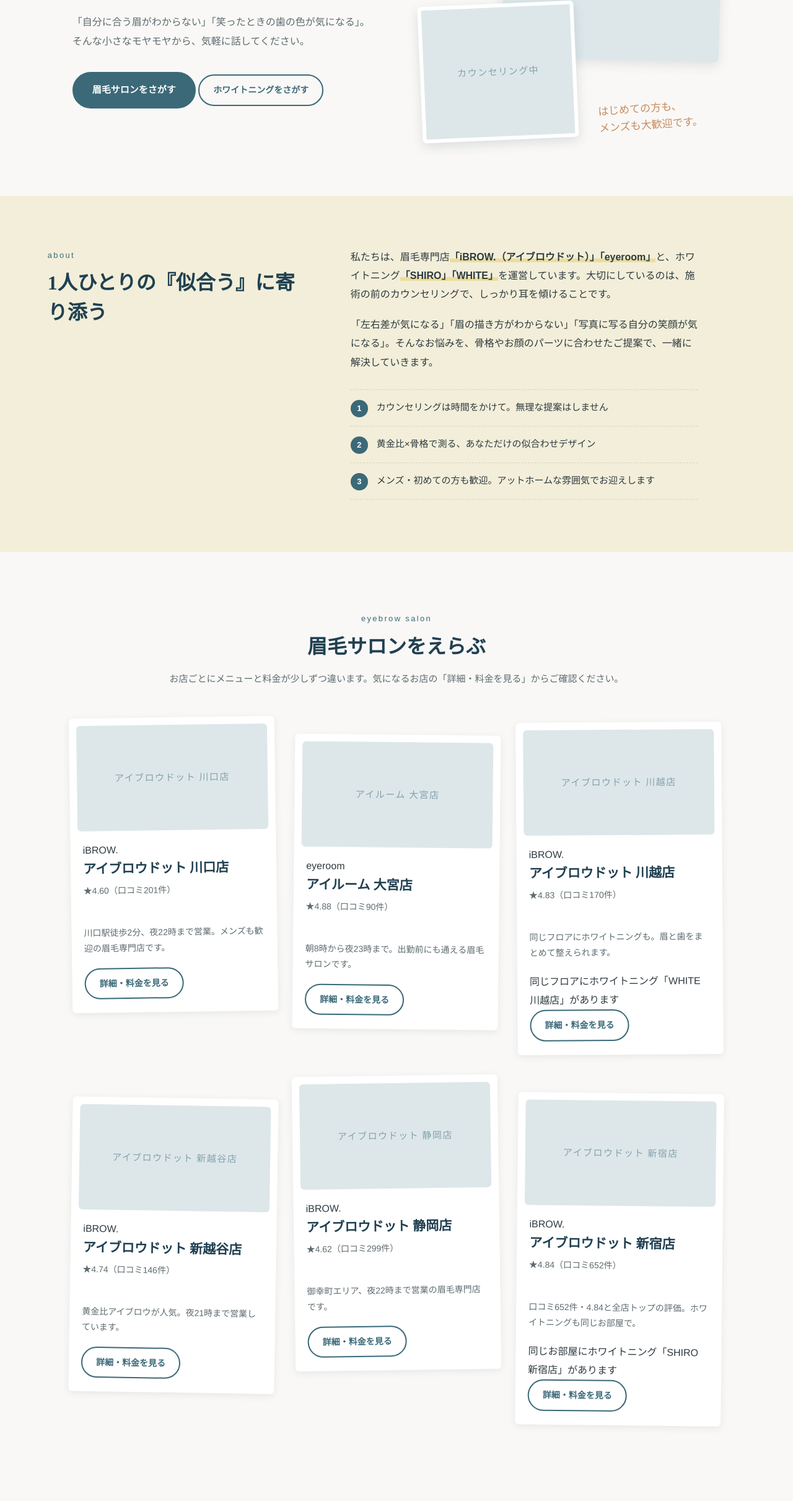
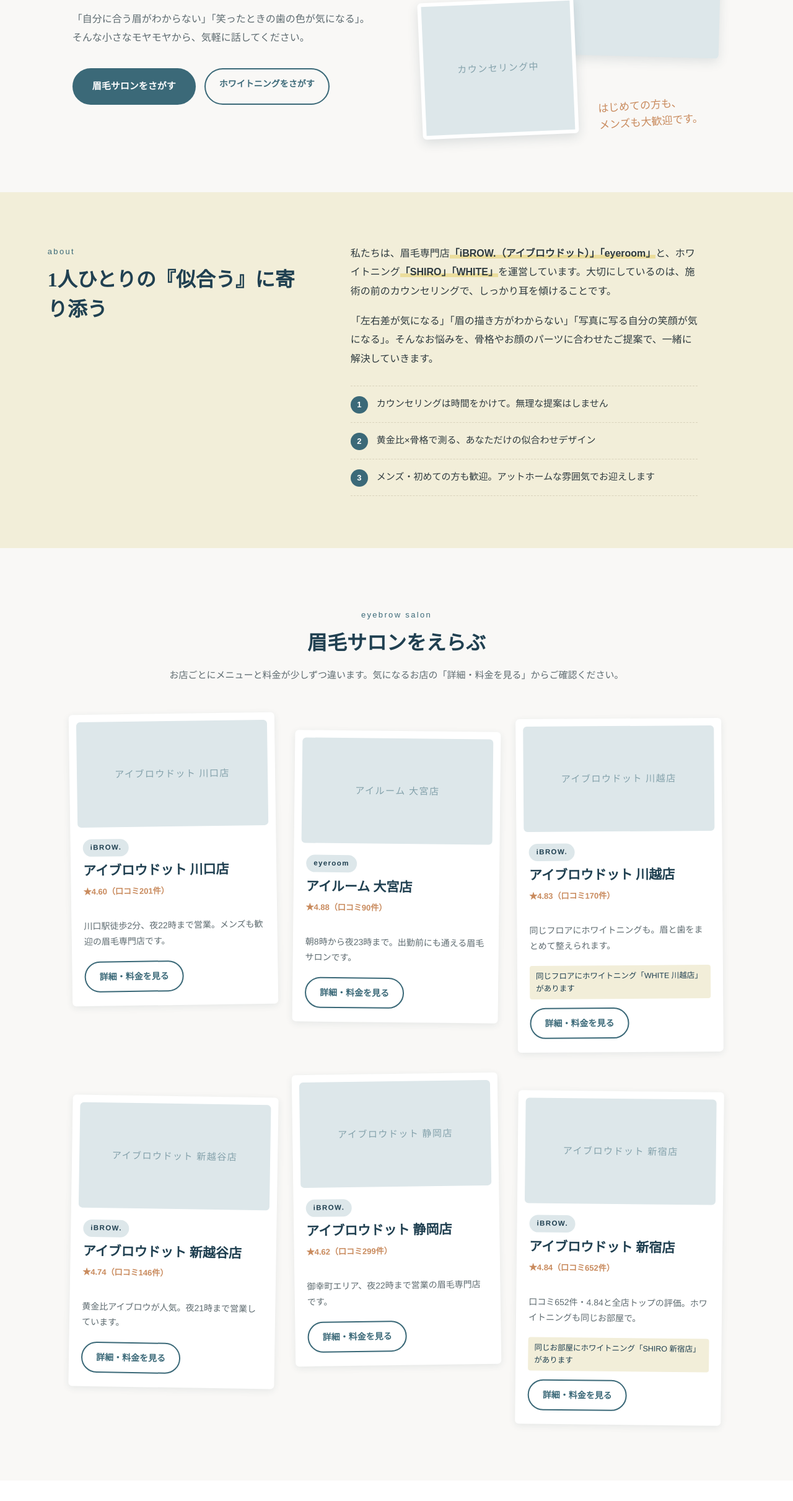
Before and after one commit to mumei-web/sample-salon1, a plain HTML site: page index.html in a window 1280 px wide. Shown: the part 379-2800 px from the top of the page at 62% size. Drawn offline with Linux system fonts and the light colour scheme; a web font is replaced by a local one.

Commit message:
Update style.css with v2 additions for new services
Added styles for two new business areas and brand display.

```diff
--- a/style.css
+++ b/style.css
@@ -1,4 +1,4 @@
-/* style.css */
+/* style.css — 本制作たたき台v2（仮制作 style.css をベースに、2事業対応の追加分を末尾に記載） */
 
 :root {
   --blue: #3B6978;
@@ -246,3 +246,26 @@ h1, h2, h3 { font-family: var(--font-serif); color: var(--blue-deep); line-heigh
   .faq-list summary { padding-left: 52px; font-size: 15px; }
   .faq-list details p { padding-left: 24px; }
 }
+
+/* ============================================================
+   v2追加分：2事業（眉毛／ホワイトニング）・ブランド表示・口コミ
+   ============================================================ */
+.stores.alt { background: #fff; max-width: none; padding-left: 5vw; padding-right: 5vw; }
+.stores.alt .store-grid { max-width: 1180px; margin: 0 auto; }
+.stores.alt .section-head { max-width: 1180px; margin-left: auto; margin-right: auto; }
+.brand-tag {
+  display: inline-block;
+  font-size: 11.5px; font-weight: 700; letter-spacing: .12em;
+  color: var(--blue-deep); background: var(--blue-pale);
+  border-radius: 20px; padding: 3px 12px; margin-bottom: 8px;
+}
+.brand-tag.white { background: var(--bg-warm); color: var(--accent); }
+.store-card .rating { font-size: 13px; color: var(--accent); font-weight: 700; margin-bottom: 8px; }
+.store-card .pair {
+  font-size: 12.5px; color: var(--blue-deep); background: var(--bg-warm);
+  border-radius: 4px; padding: 7px 10px; margin-bottom: 14px; line-height: 1.6;
+}
+.detail .rating { font-size: 15px; color: var(--accent); font-weight: 700; margin-top: 6px; }
+.hero .btn-row { display: flex; gap: 14px; flex-wrap: wrap; }
+.logo { font-size: 21px; }
+@media (max-width: 480px) { .logo { font-size: 18px; } }
```
